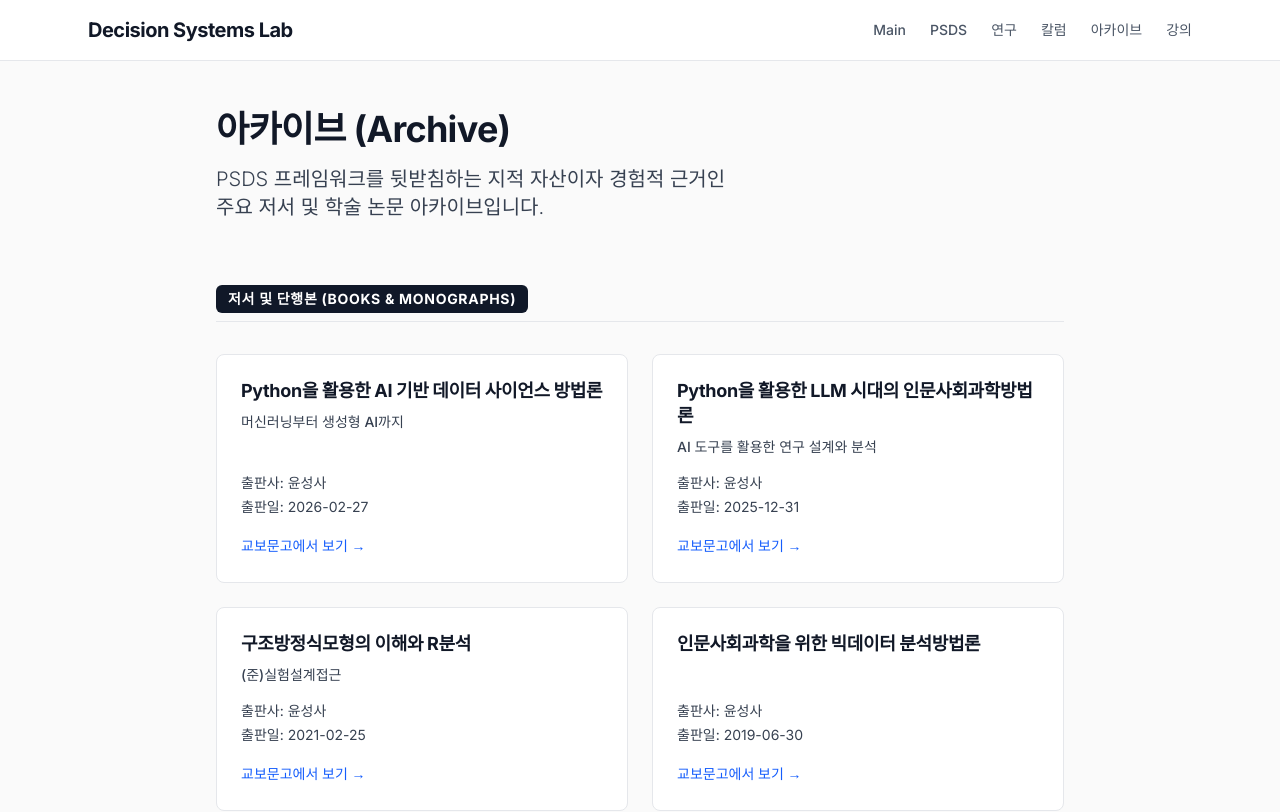
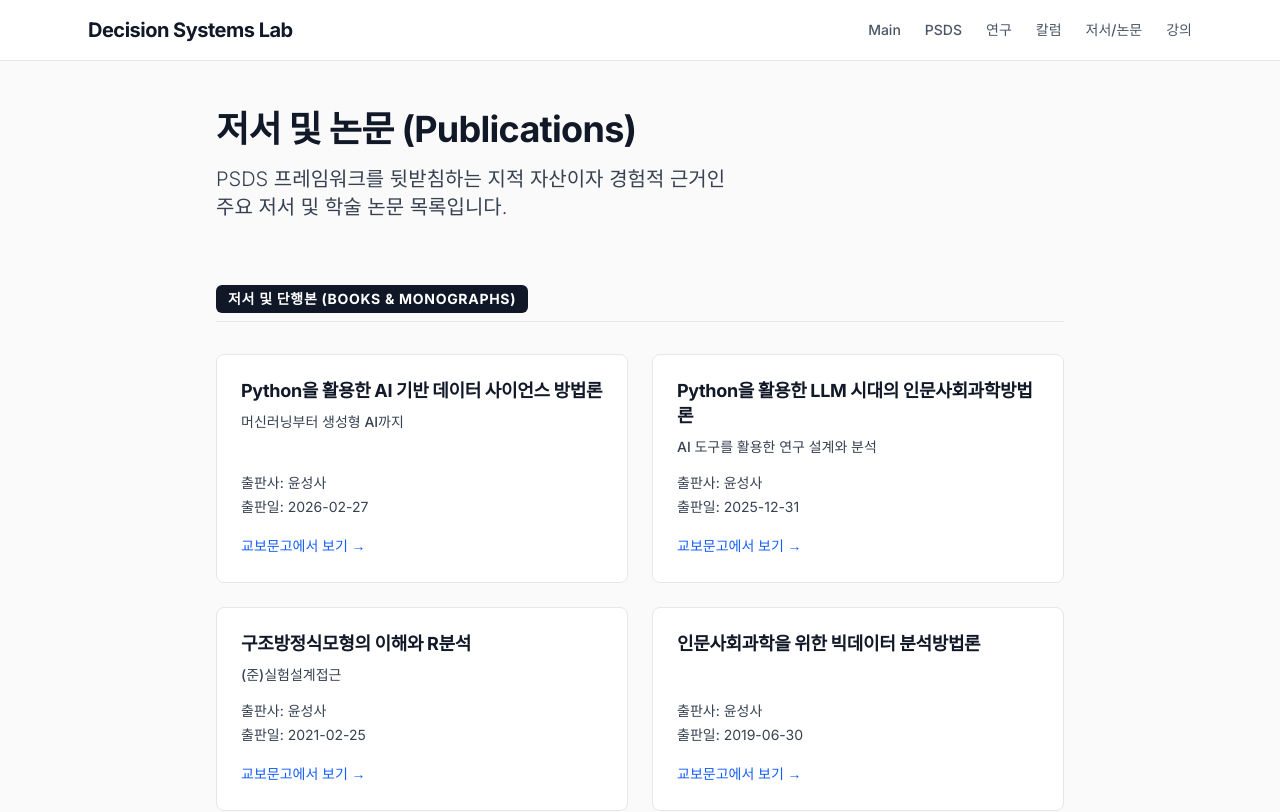
Before and after one commit to LeeSeogMin/my-life, a Next.js app: page /archive in a window 1280 px wide. Shown: the top 812 px of the page. Built offline with nearby package versions, Linux system fonts and the light colour scheme.

Commit message:
Rename Archive to 저서/논문 for better clarity

```diff
--- a/src/app/archive/page.tsx
+++ b/src/app/archive/page.tsx
@@ -2,7 +2,7 @@ import fs from 'fs';
 import path from 'path';
 
 export const metadata = {
-    title: "Archive - PSDS",
+    title: "저서/논문 - PSDS",
 };
 
 interface Book {
@@ -35,10 +35,10 @@ export default async function ArchivePage() {
     return (
         <div className="space-y-16">
             <header className="space-y-4">
-                <h1 className="text-4xl font-extrabold tracking-tight text-gray-900">아카이브 (Archive)</h1>
+                <h1 className="text-4xl font-extrabold tracking-tight text-gray-900">저서 및 논문 (Publications)</h1>
                 <p className="text-xl text-gray-600 font-light max-w-2xl">
                     PSDS 프레임워크를 뒷받침하는 지적 자산이자 경험적 근거인<br className="hidden sm:block" />
-                    주요 저서 및 학술 논문 아카이브입니다.
+                    주요 저서 및 학술 논문 목록입니다.
                 </p>
             </header>
 
--- a/src/app/layout.tsx
+++ b/src/app/layout.tsx
@@ -27,7 +27,7 @@ export default function RootLayout({
               <Link href="/framework" className="hover:text-black transition-colors">PSDS</Link>
               <Link href="/research" className="hover:text-black transition-colors">연구</Link>
               <Link href="/writing" className="hover:text-black transition-colors">칼럼</Link>
-              <Link href="/archive" className="hover:text-black transition-colors">아카이브</Link>
+              <Link href="/archive" className="hover:text-black transition-colors">저서/논문</Link>
               <Link href="/lectures" className="hover:text-black transition-colors">강의</Link>
             </nav>
           </div>
```
